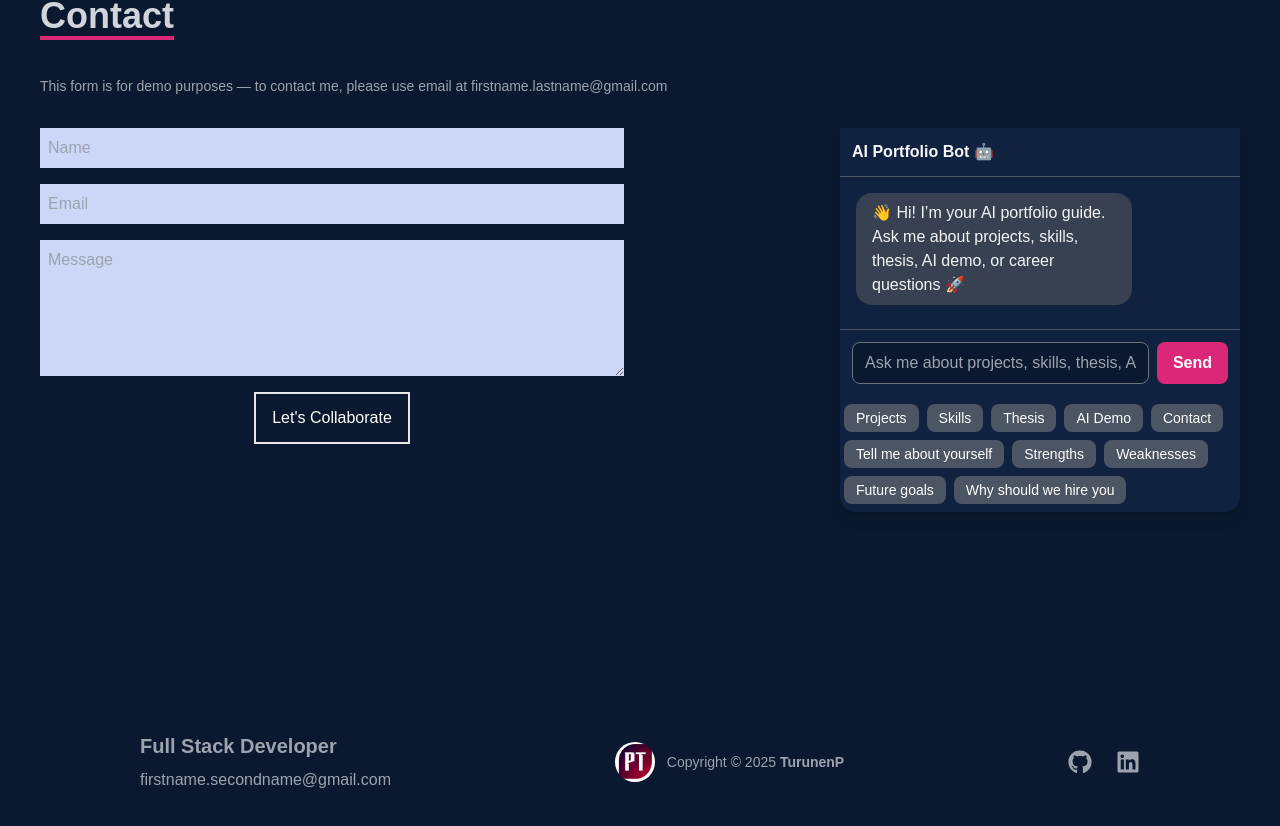
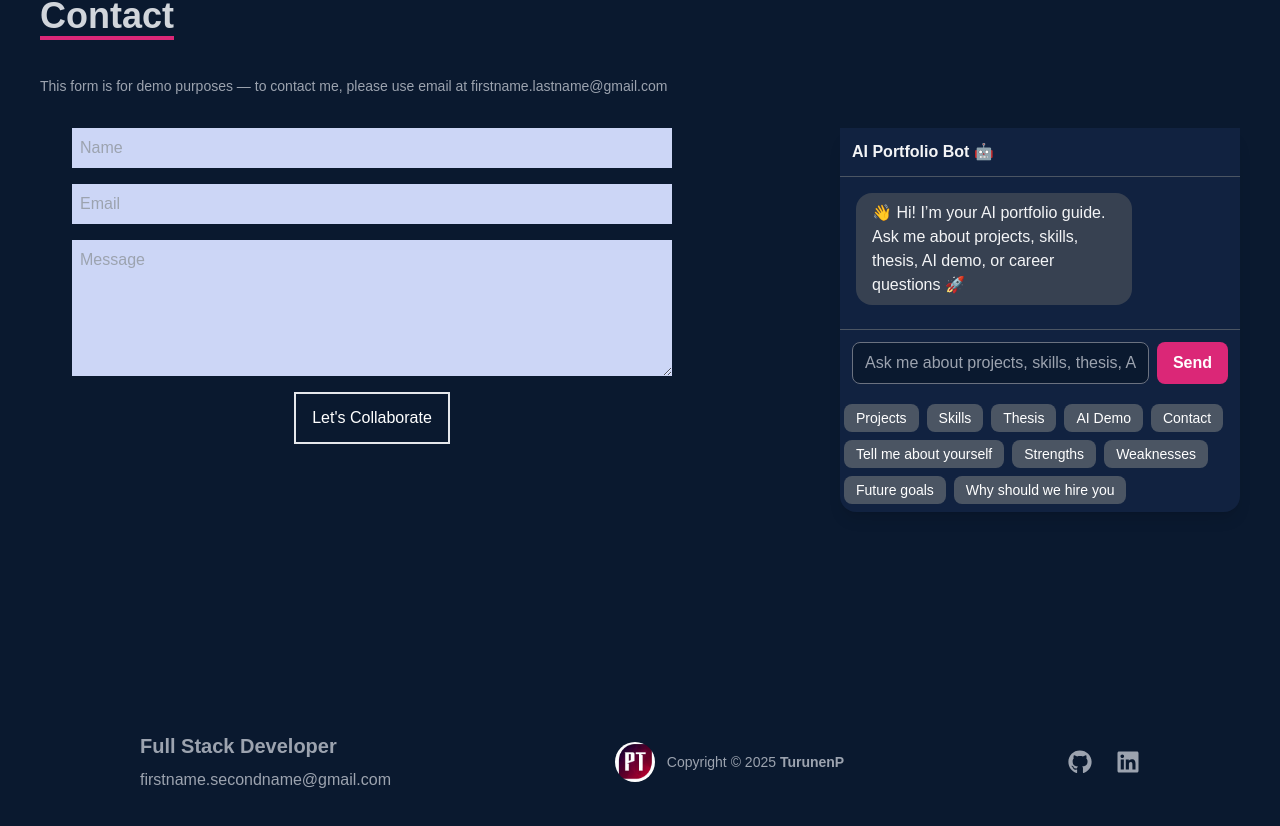
Before and after one commit to TurunenP/Portfolio, a React (Create React App) app: page / in a window 1280 px wide. Shown: the part 2516-3342 px from the top of the page. Built offline with nearby package versions, Linux system fonts and the light colour scheme.

Commit message:
Update Contact layout

```diff
--- a/src/components/Contact.jsx
+++ b/src/components/Contact.jsx
@@ -1,5 +1,3 @@
-import React from "react";
-import Footer from "./Footer";
 import Chatbot from "./chatbot/Chatbot";
 
 const Contact = () => {
@@ -29,12 +27,13 @@
       </div>
 
       {/* Flex container for form + chatbot */}
-      <div className="w-full max-w-[1200px] flex flex-col md:flex-row gap-8">
+      <div className="w-full max-w-[1200px] flex flex-col md:flex-row gap-4 justify-between items-start">
         {/* Contact Form */}
         <form
           method="POST"
           action="https://getform.io/f/e778bbdb-2c33-40b3-892a-b81df0c1d898"
-          className="flex flex-col w-full md:w-1/2"
+          // className="flex flex-col w-full md:w-1/2"
+          className="flex flex-col w-full md:w-6/12 md:ml-8"
         >
           <input
             className="bg-[#ccd6f6] p-2 mb-4"
@@ -60,8 +59,17 @@
         </form>
 
         {/* Chatbot */}
-        <div className="w-full md:w-1/2">
+        {/* <div className="w-full md:w-1/2"> */}
+        {/* <div className="w-full md:w-5/12 ml-auto">
           <Chatbot />
+        </div> */}
+        <div className="w-full md:w-5/12 ml-auto mt-0 md:mt-0">
+          <div className="sticky top-28">
+            {" "}
+            {/* keeps the chatbot aligned when scrolling */}
+            <Chatbot height="500px" />{" "}
+            {/* pass custom height if Chatbot supports props */}
+          </div>
         </div>
       </div>
     </div>
```
